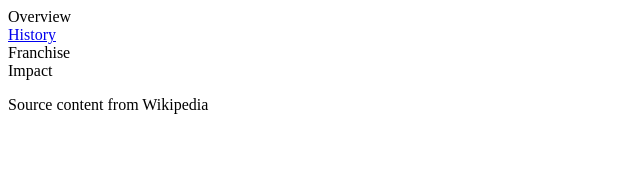
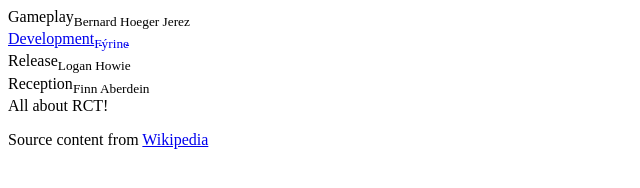
Before and after one commit to fyrineholm/RCTycoon, a plain HTML site: page index.html in a window 1280 px wide. Shown: the whole page, without its empty margins (0-640 px from the left). Drawn offline with Linux system fonts and the light colour scheme.

Commit message:
Add a boiler shell with navbar links and credits for all team members as a homepage with a source back to Wikipedia

```diff
--- a/index.html
+++ b/index.html
@@ -4,14 +4,21 @@
 		<title>RollerCoaster Tycoon overview</title>
 	</head>
 	<body>
-		<header>
-			<div href="./#">Overview</div>
-			<a href="./history">History</a>
-			<div href="./franchise">Franchise</div>
-			<div href="./impact">Impact</div>
-		</header>
+		<navbar>
+			<div href="./#">Gameplay<sub>Bernard Hoeger Jerez</sub></div>
+			<a href="./development">Development<sub>Fýrine</sub></a>
+			<div href="./release">Release<sub>Logan Howie</sub></div>
+			<div href="./reception">Reception<sub>Finn Aberdein</sub></div>
+		</navbar>
+		<header><div>All about RCT!</div></header>
 		<footer>
-			<p>Source content from Wikipedia</p>
+			<p>
+				Source content from
+				<a
+					href="https://en.wikipedia.org/wiki/RollerCoaster_Tycoon_(video_game)"
+					>Wikipedia</a
+				>
+			</p>
 		</footer>
 	</body>
 </html>
```
